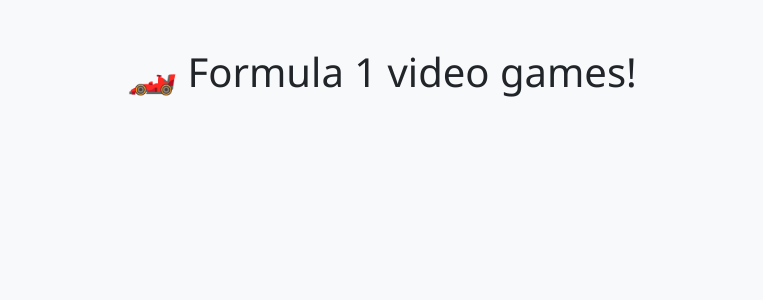
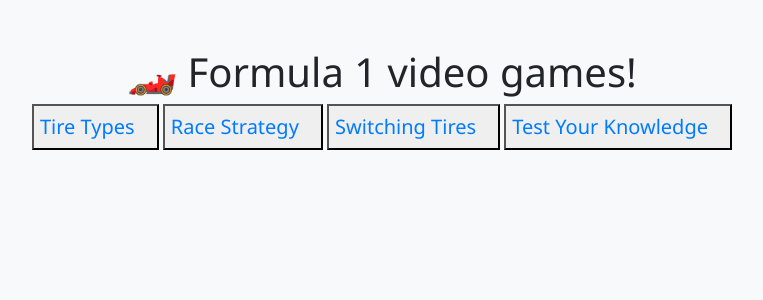
Before and after one commit to n13PAG/CS4170-Project, a Flask app: page / in a window 1280 px wide. Shown: the part 56-356 px from the top of the page, without its empty margins (258-1021 px from the left). Run offline with Flask 3, Linux system fonts and the light colour scheme; some libraries are stand-ins or nearby versions.

Commit message:
Added tire images, Added links to the homepage and added routes for information pages

```diff
--- a/server.py
+++ b/server.py
@@ -46,8 +46,48 @@ quiz_questions = {
 }
 
 #
+# Tire Info
+#
+tire_info = {
+    "Wet": {
+        "id": "1",
+        "color": "blue",
+        "description": "The full wet tyres are the most effective for heavy rain, capable of dispersing impressive quantities of water. But if it rains heavily, visibility rather than grip causes issues, leading to race stoppages on occasions. The profile (deeper grooves)delivers increased resistance to aquaplaning, which gives the tyre more grip in heavy rain.",
+        "image": "full_wet.png"
+    },
+    "Intermediate": {
+        "id": "2",
+        "color": "green",
+        "description": "The intermediates are the most versatile of the rain tyres. They can be used on a wet track with no standing water, as well as a drying surface. The compound has been designed to have a wide working range, guaranteeing a wide crossover window both with the slicks and the full wets.",
+        "image": "intermediate.png"
+    },
+    "Slicks" : {
+        "Soft": {
+            "id": "3",
+            "color": "red",
+            "description": "The red tire signifies the soft compound, designed for maximum grip and performance over shorter stints. It offers top lap times but wears out quickly, ideal for qualifying and short races.",
+            "image": "soft.png"
+        },
+        "Medium": {
+            "id": "4",
+            "color": "yellow",
+            "description": "The red tire signifies the soft compound, designed for maximum grip and performance over shorter stints. It offers top lap times but wears out quickly, ideal for qualifying and short races.",
+            "image": "medium.png"
+        },
+        "Hard": {
+            "id": "5",
+            "color": "white",
+            "description": "The white tire, known as the hard compound, offers maximum durability and longevity, ideal for long stints and hot conditions.",
+            "image": "hard.png"
+        }
+    }
+}
+
+#
 # home route
 #
+
+
 @app.route('/')
 def home():
     return render_template('home.html')
@@ -56,6 +96,17 @@ def home():
 #
 # Space for Natal routes
 #
+@app.route('/tire_types')
+def tire_types():
+    return render_template('tire_types.html', tire_info=tire_info)
+
+@app.route('/race_strategy')
+def race_strategy():
+    return render_template('race_strategy.html')
+
+@app.route('/switching_tires')
+def switching_tires():
+    return render_template('switching_tires.html')
 
 
 #
@@ -71,6 +122,7 @@ def quiz_start():
 #
 # quiz route
 #
+
 
 @app.route('/quiz/<quiz_id>', methods=['GET', 'POST'])
 def quiz(quiz_id):
@@ -101,7 +153,8 @@ def quiz(quiz_id):
             session['answers'][quiz_id] = selected_answer
             session.modified = True
 
-            is_correct = selected_answer.lower() == question['correct'].strip().lower()
+            is_correct = selected_answer.lower(
+            ) == question['correct'].strip().lower()
 
             return render_template(
                 'quiz.html',
@@ -126,7 +179,6 @@ def quiz(quiz_id):
         question_number=question_number,
         total_questions=total_questions
     )
-
 
 
 #
--- a/templates/home.html
+++ b/templates/home.html
@@ -4,5 +4,11 @@
 {% block content %}
 <div class="text-center mt-5">
     <h1>🏎️ Formula 1 video games!</h1>
+    <div>
+        <button id="tire-types-btn"><a class="navbar-brand" href="{{ url_for('tire_types') }}">Tire Types</a></button>
+        <button id="tire-types-btn"><a class="navbar-brand" href="{{ url_for('race_strategy') }}">Race Strategy</a></button>
+        <button id="tire-types-btn"><a class="navbar-brand" href="{{ url_for('switching_tires') }}">Switching Tires</a></button>
+        <button id="tire-types-btn"><a class="navbar-brand" href="{{ url_for('quiz_start') }}">Test Your Knowledge</a></button>
+    </div>
 </div>
 {% endblock %}
--- /dev/null
+++ b/templates/tire_types.html
@@ -0,0 +1,5 @@
+{% extends 'layout.html' %}
+
+{% block content %}
+
+{% endblock %}
```
Also changed, not shown: static/images/full_wet.png (added), static/images/hard.png (added), static/images/intermediate.png (added), static/images/medium.png (added), static/images/soft.png (added).
